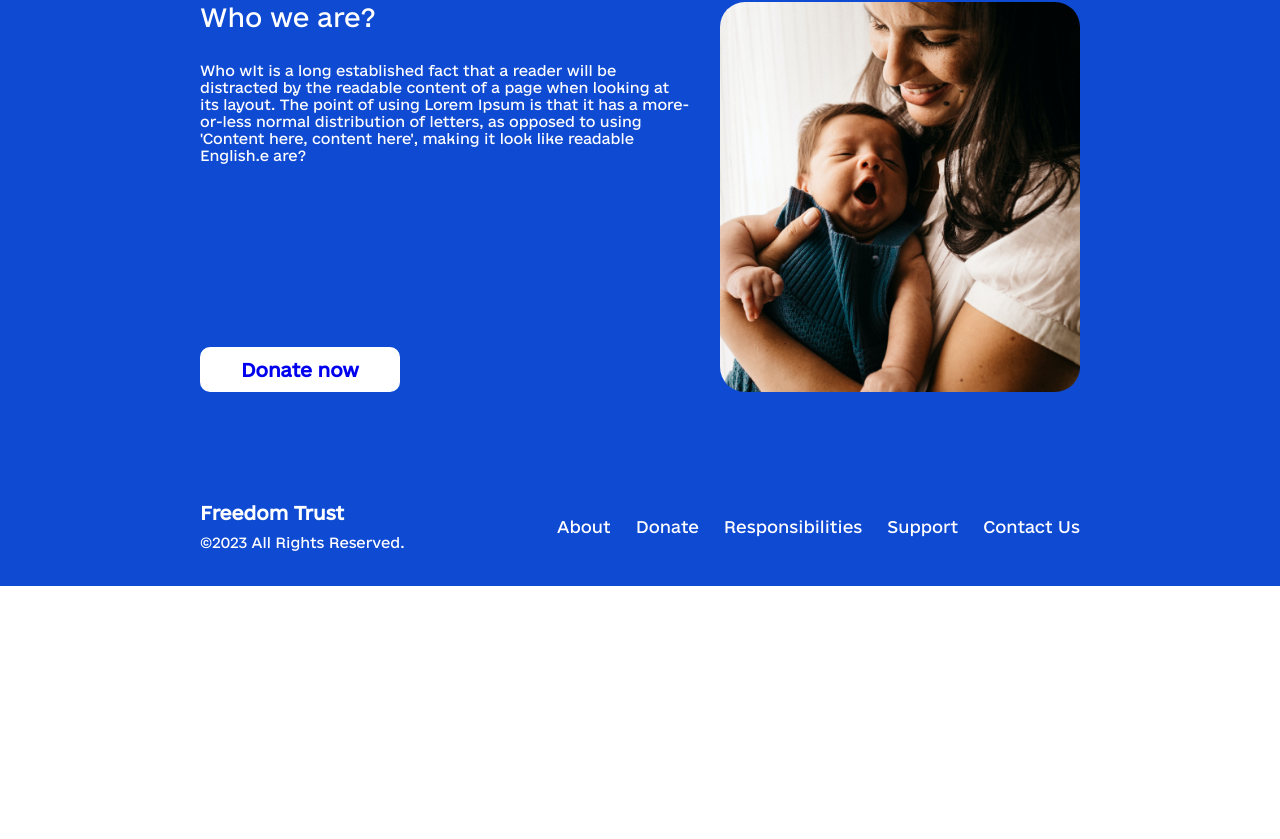
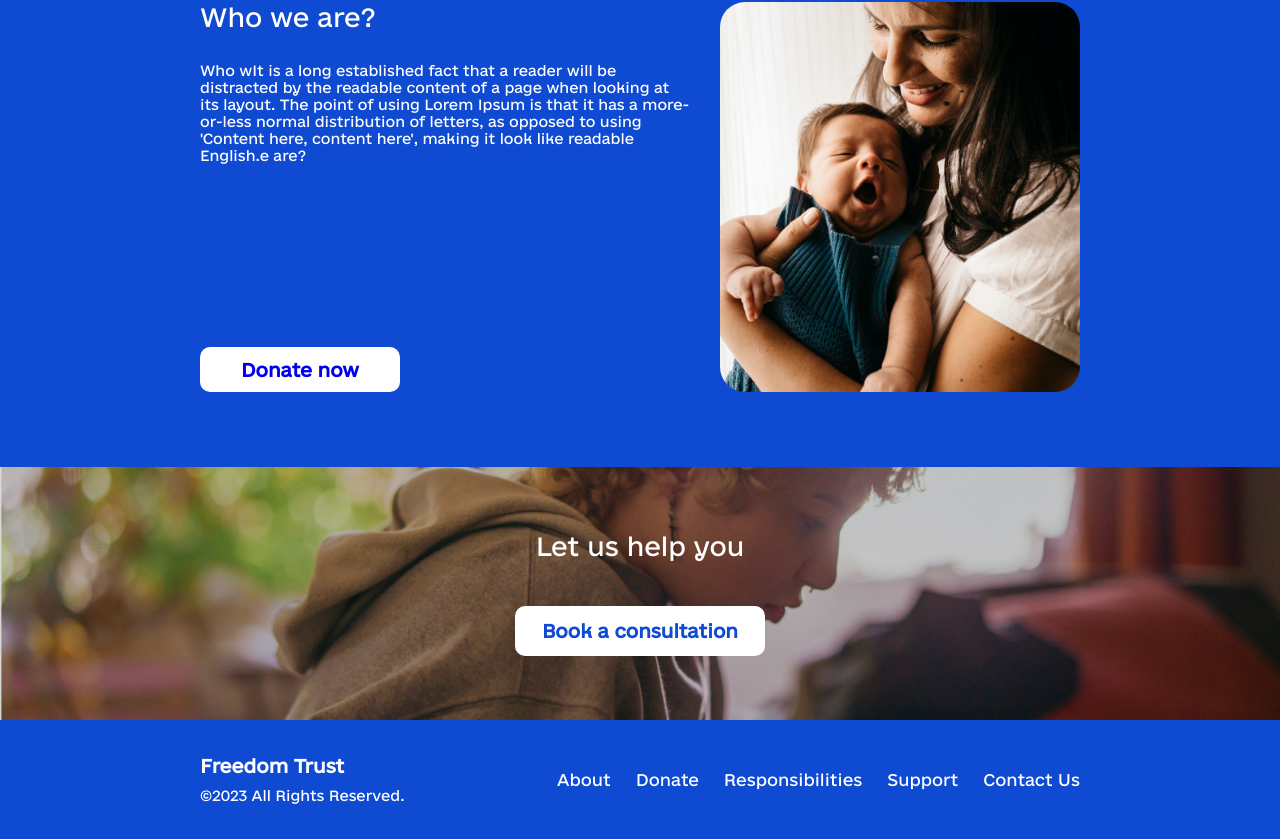
Before and after one commit to yanzhabko/freedom-trust, a Next.js app: page / in a window 1280 px wide. Shown: the part 773-1612 px from the top of the page. Before the commit the page ends 1359 px from the top, so only its background shows below. Built offline with nearby package versions, Linux system fonts and the light colour scheme.

Commit message:
add contact component

```diff
--- a/app/page.tsx
+++ b/app/page.tsx
@@ -1,6 +1,7 @@
 import React from "react"
 import HeroSection from "@/sections/home_page/HeroSection"
 import DonateSection from "@/sections/home_page/DonateSection"
+import ContactComponent from "@/components/ContactComponent"
 import BackgroundImages from "@/images/home_page/background.png"
 
 export default function Home() {
@@ -8,6 +9,7 @@ export default function Home() {
     <div>
       <HeroSection image={BackgroundImages} title="Ukrainian Society for Children and Adults with Autims"/>
       <DonateSection />
+      <ContactComponent />
     </div>
   )
 }
--- /dev/null
+++ b/components/ContactComponent.module.scss
@@ -0,0 +1,58 @@
+@import "@/style/mixin";
+@import "@/style/container";
+@import "@/style/fonts";
+@import "@/style/colors";
+
+.contact {
+  width: 100%;
+  background-image: url("../images/home_page/background.png");
+  background-position: center;
+  background-repeat: no-repeat;
+  background-size: cover;
+	padding: 45px 0;
+	@include for-size(tablet) {
+		padding: 64px 0;
+	}
+
+
+  &__placeholder {
+    display: flex;
+    flex-direction: column;
+    justify-content: center;
+    align-items: center;
+    gap: 25px;
+		@include for-size(tablet) {
+			gap: 45px;
+		}
+  }
+
+  &__btn {
+    width: 200px;
+    height: 50px;
+    border-radius: 10px;
+    background-color: $default-white;
+    border: none;
+    display: flex;
+    justify-content: center;
+    align-items: center;
+
+    @include for-size(tablet) {
+      width: 250px;
+    }
+  }
+
+  &__link {
+    font-size: 14px;
+    font-weight: 700;
+		color: $default-blue;
+
+    @include for-size(tablet) {
+      font-size: 16px;
+
+    }
+    @include for-size(laptop) {
+      font-size: 18px;
+
+    }
+  }
+}
--- /dev/null
+++ b/components/ContactComponent.tsx
@@ -0,0 +1,18 @@
+import React from 'react'
+import styles from "./ContactComponent.module.scss"
+import Link from 'next/link'
+
+const ContactSection = () => {
+	return (
+		<section className={styles.contact}>
+			<div className={styles.container}>
+				<div className={styles.contact__placeholder}>
+					<h1>Let us help you</h1>
+					<div className={styles.contact__btn}><Link href="/contact" className={styles.contact__link}>Book a consultation</Link></div>
+				</div>
+			</div>
+		</section>
+	)
+}
+
+export default ContactSection
--- a/sections/home_page/ContactSection.module.scss
+++ /dev/null
@@ -1,4 +0,0 @@
-@import "@/style/mixin";
-@import "@/style/container";
-@import "@/style/fonts";
-@import "@/style/colors";
```
Also changed, not shown: sections/home_page/ContactSection.tsx (deleted, +0 -9 lines).
